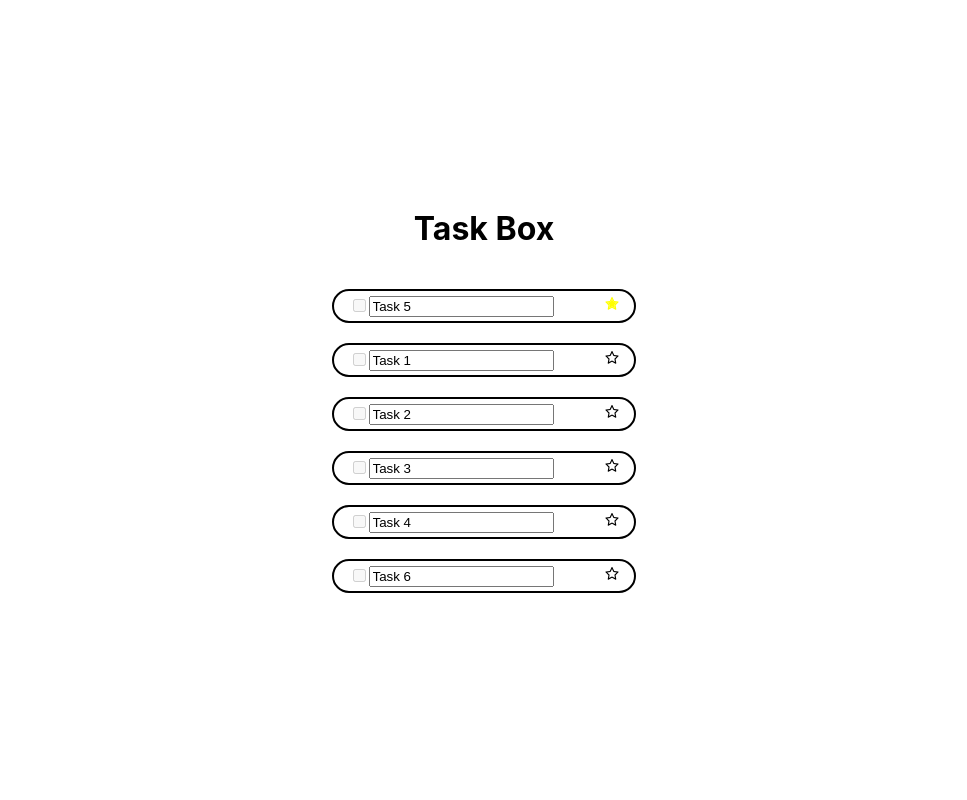
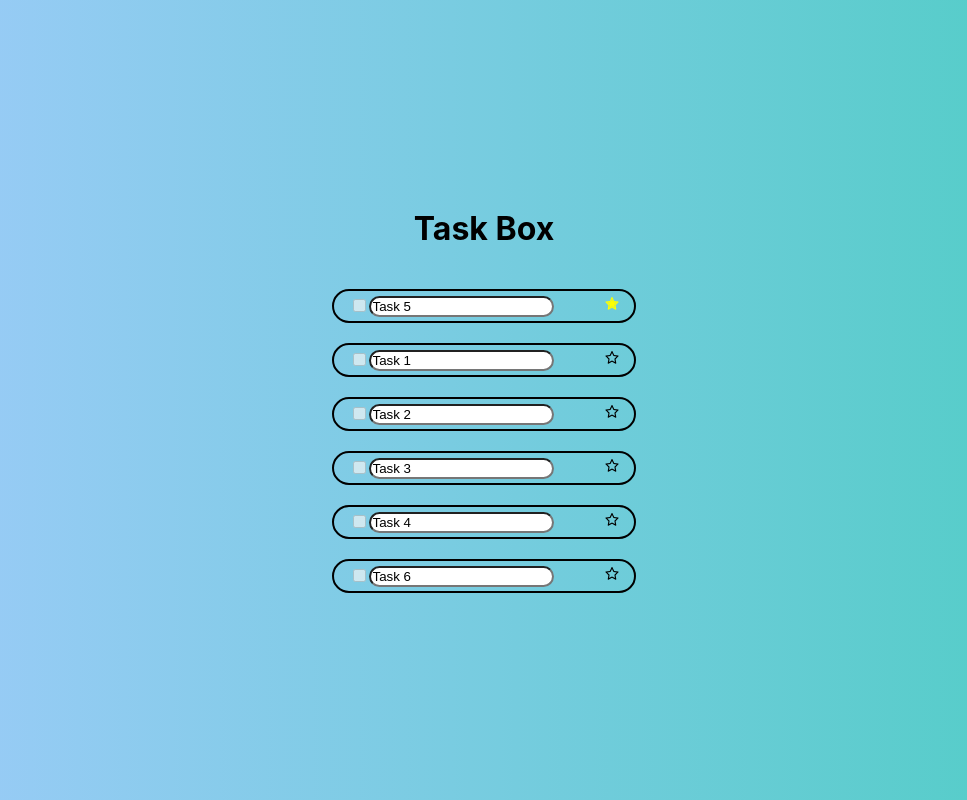
Before and after one commit to EhsanShakil/Taskbox, a React (Create React App) app: page / in a window 1280 px wide. Shown: the whole page, without its empty margins (156-1123 px from the left). Built offline with nearby package versions, Linux system fonts and the light colour scheme.

Commit message:
Updating CSS

```diff
--- a/src/App.css
+++ b/src/App.css
@@ -1,3 +1,20 @@
+body {
+  background: #4ecdc4; /* fallback for old browsers */
+  background: -webkit-linear-gradient(
+    to right,
+    #a0cbfb,
+    #4ecdc4
+  ); /* Chrome 10-25, Safari 5.1-6 */
+  background: linear-gradient(
+    to right,
+    #a0cbfb,
+    #4ecdc4
+  ); /* W3C, IE 10+/ Edge, Firefox 16+, Chrome 26+, Opera 12+, Safari 7+ */
+}
+.input {
+  border-radius: 20px;
+  outline: none;
+}
 .App {
   display: flex;
   width: 100vw;
--- a/src/Components/Task.tsx
+++ b/src/Components/Task.tsx
@@ -16,7 +16,8 @@ const Task = ({ task, onArchiveTask, onPinTask }: allTask) => {
         <span onClick={() => onArchiveTask(task)} />
       </label>
       <div>
-        <input
+              <input
+                  className='input'
           type="text"
           value={task.title}
           readOnly={true}
```
Also changed, not shown: 1 other file (tests, documents, lock files or other folders).
